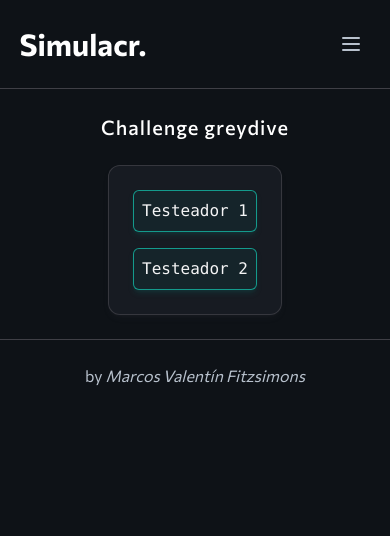
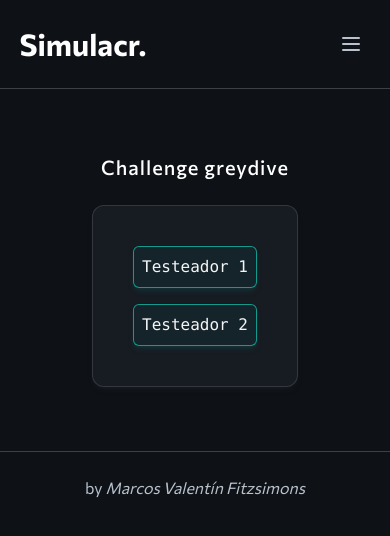
Before and after one commit to Marcosfitzsimons/greydive-challenge, a React (Vite) app: page / in a window 390 px wide. Shown: the top 536 px of the page. Built offline with nearby package versions, Linux system fonts and the light colour scheme.

Commit message:
Add more padding on mobile devices

```diff
--- a/src/components/Home.jsx
+++ b/src/components/Home.jsx
@@ -4,11 +4,11 @@ import ListItem from "./ListItem";
 const Home = ({ data }) => {
   return (
     <main className="">
-      <div className="max-w-[min(1100px,90%)] mx-auto py-6 flex flex-col items-center gap-6 lg:py-12 lg:gap-12">
+      <div className="max-w-[min(1100px,90%)] mx-auto py-16 flex flex-col items-center gap-6 lg:py-12 lg:gap-12">
         <h2 className="text-xl tracking-wider font-medium lg:text-3xl">
           Challenge greydive
         </h2>
-        <div className="bg-[#3d425033] p-6 rounded-xl border border-zinc-700/80 shadow-md shadow-zinc-600/10 hover:border-zinc-400 lg:p-12">
+        <div className="bg-[#3d425033] p-10 rounded-xl border border-zinc-700/80 shadow-md shadow-zinc-600/10 hover:border-zinc-400 lg:p-14">
           <ul className="flex flex-col items-center gap-4 lg:gap-6">
             {data.map((item) => (
               <ListItem item={item} key={item.id} />
```
